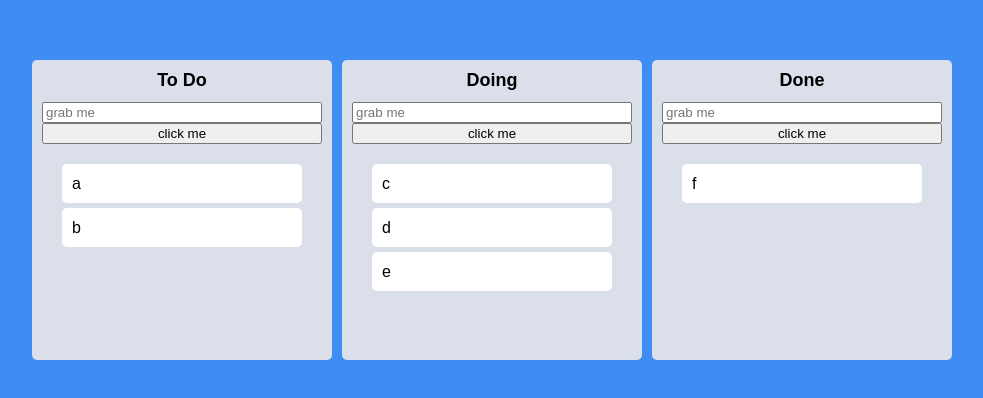
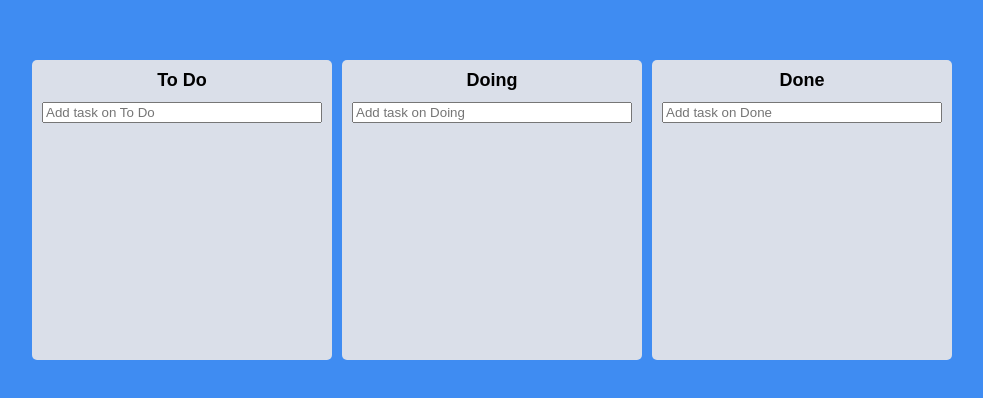
Before and after one commit to daeyeub/trelloclone, a React (Create React App) app: page / in a window 1280 px wide. Shown: the part 190-588 px from the top of the page, without its empty margins (148-1131 px from the left). Built offline with nearby package versions, Linux system fonts and the light colour scheme.

Commit message:
update input my toDos

```diff
--- a/src/App.tsx
+++ b/src/App.tsx
@@ -31,8 +31,9 @@
     if (destination?.droppableId === source.droppableId) {
       setToDos((allBoards) => {
         const boardCopy = [...allBoards[source.droppableId]];
+        const taskObj = boardCopy[source.index];
         boardCopy.splice(source.index, 1);
-        boardCopy.splice(destination?.index, 0, draggableId);
+        boardCopy.splice(destination?.index, 0, taskObj);
         return {
           ...allBoards,
           [source.droppableId]: boardCopy,
@@ -43,8 +44,9 @@
       setToDos((allBoards) => {
         const sourceBoard = [...allBoards[source.droppableId]];
         const desBoard = [...allBoards[destination.droppableId]];
+        const taskObj = sourceBoard[source.index];
         sourceBoard.splice(source.index, 1);
-        desBoard.splice(destination.index, 0, draggableId);
+        desBoard.splice(destination.index, 0, taskObj);
         return {
           ...allBoards,
           [source.droppableId]: sourceBoard,
--- a/src/Components/Board.tsx
+++ b/src/Components/Board.tsx
@@ -2,6 +2,9 @@
 import { Droppable } from "react-beautiful-dnd";
 import DraggableCard from "./DraggableCard";
 import styled from "styled-components";
+import { useForm } from "react-hook-form";
+import { IToDo, toDoState } from "../atoms";
+import { useSetRecoilState } from "recoil";
 
 const Wrapper = styled.div`
   background-color: ${(props) => props.theme.boardColor};
@@ -33,20 +36,45 @@
   transition: background-color 0.2s ease-in-out;
   padding: 20px;
 `;
+const Form = styled.form`
+  width: 100%;
+  input {
+    width: 100%;
+  }
+`;
 interface IBoardProps {
-  toDos: string[];
+  toDos: IToDo[];
   boardId: string;
 }
+interface IForm {
+  toDo: string;
+}
 const Board = ({ toDos, boardId }: IBoardProps) => {
-  const inputRef = useRef<HTMLInputElement>(null);
-  const onClick = () => {
-    inputRef.current?.focus();
+  const setToDos = useSetRecoilState(toDoState);
+  const { register, handleSubmit, setValue } = useForm<IForm>();
+  const onValid = ({ toDo }: IForm) => {
+    const newToDo = {
+      id: Date.now(),
+      text: toDo,
+    };
+    setToDos((allBoard) => {
+      return {
+        ...allBoard,
+        [boardId]: [newToDo, ...allBoard[boardId]],
+      };
+    });
+    setValue("toDo", "");
   };
   return (
     <Wrapper>
       <Title>{boardId}</Title>
-      <input ref={inputRef} placeholder="grab me" />
-      <button onClick={onClick}>click me</button>
+      <Form onSubmit={handleSubmit(onValid)}>
+        <input
+          {...register("toDo", { required: true })}
+          type="text"
+          placeholder={`Add task on ${boardId}`}
+        />
+      </Form>
       <Droppable droppableId={boardId}>
         {(magic, snapshot) => (
           <Area
@@ -56,7 +84,12 @@
             {...magic.droppableProps}
           >
             {toDos.map((toDo, index) => (
-              <DraggableCard key={toDo} index={index} toDo={toDo} />
+              <DraggableCard
+                key={toDo.id}
+                index={index}
+                toDoId={toDo.id}
+                toDoText={toDo.text}
+              />
             ))}
             {magic.placeholder}
           </Area>
--- a/src/Components/DraggableCard.tsx
+++ b/src/Components/DraggableCard.tsx
@@ -12,12 +12,13 @@
   margin-bottom: 5px;
 `;
 interface IDraggableCard {
-  toDo: string;
+  toDoId: number;
+  toDoText: string;
   index: number;
 }
-const DraggableCard = ({ toDo, index }: IDraggableCard) => {
+const DraggableCard = ({ toDoId, toDoText, index }: IDraggableCard) => {
   return (
-    <Draggable key={toDo} draggableId={toDo} index={index}>
+    <Draggable draggableId={toDoId + ""} index={index}>
       {(magic, snapshot) => (
         <Card
           isDragging={snapshot.isDragging}
@@ -25,7 +26,7 @@
           {...magic.draggableProps}
           {...magic.dragHandleProps}
         >
-          {toDo}
+          {toDoText}
         </Card>
       )}
     </Draggable>
--- a/src/atoms.ts
+++ b/src/atoms.ts
@@ -1,13 +1,17 @@
 import { atom, selector } from "recoil";
 
+export interface IToDo {
+  id: number;
+  text: string;
+}
 interface IToDoState {
-  [key: string]: string[];
+  [key: string]: IToDo[];
 }
 export const toDoState = atom<IToDoState>({
   key: "toDo",
   default: {
-    "To Do": ["a", "b"],
-    Doing: ["c", "d", "e"],
-    Done: ["f"],
+    "To Do": [],
+    Doing: [],
+    Done: [],
   },
 });
```
